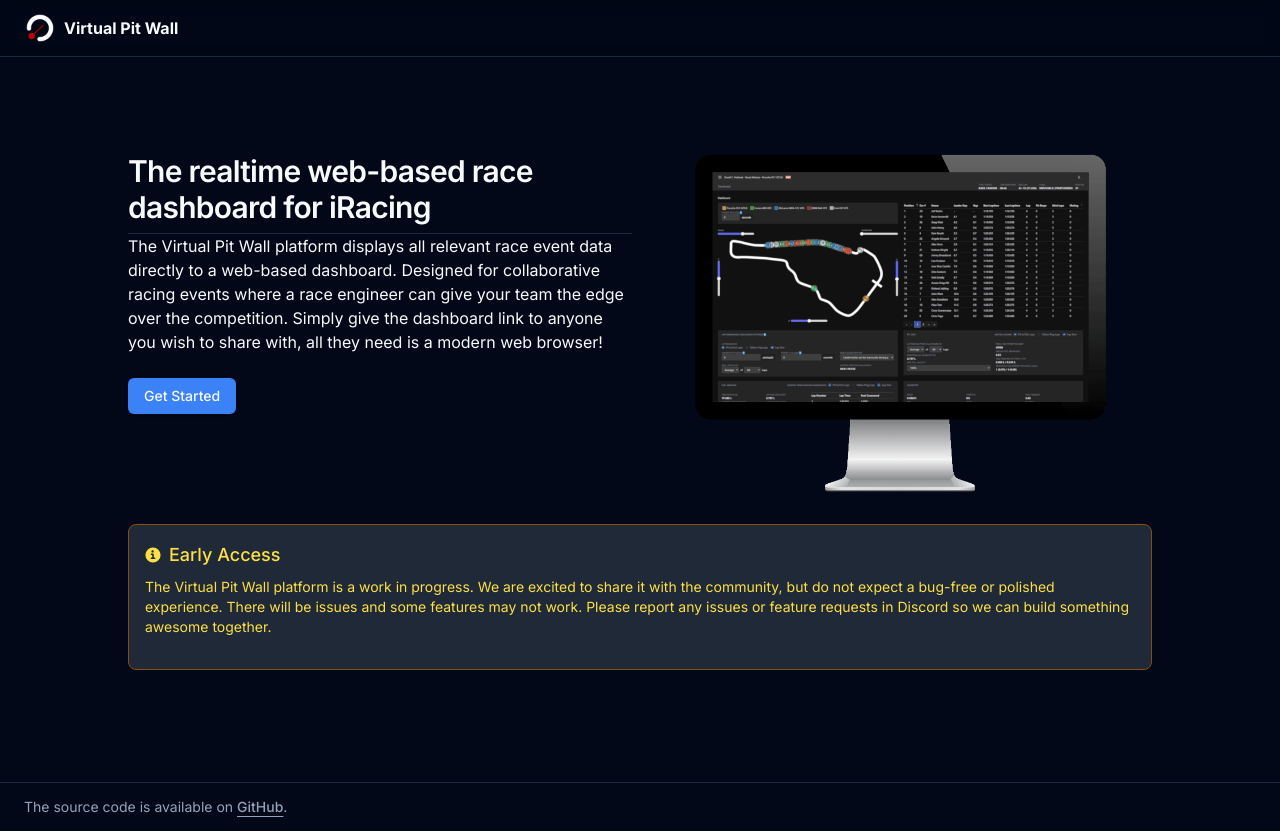
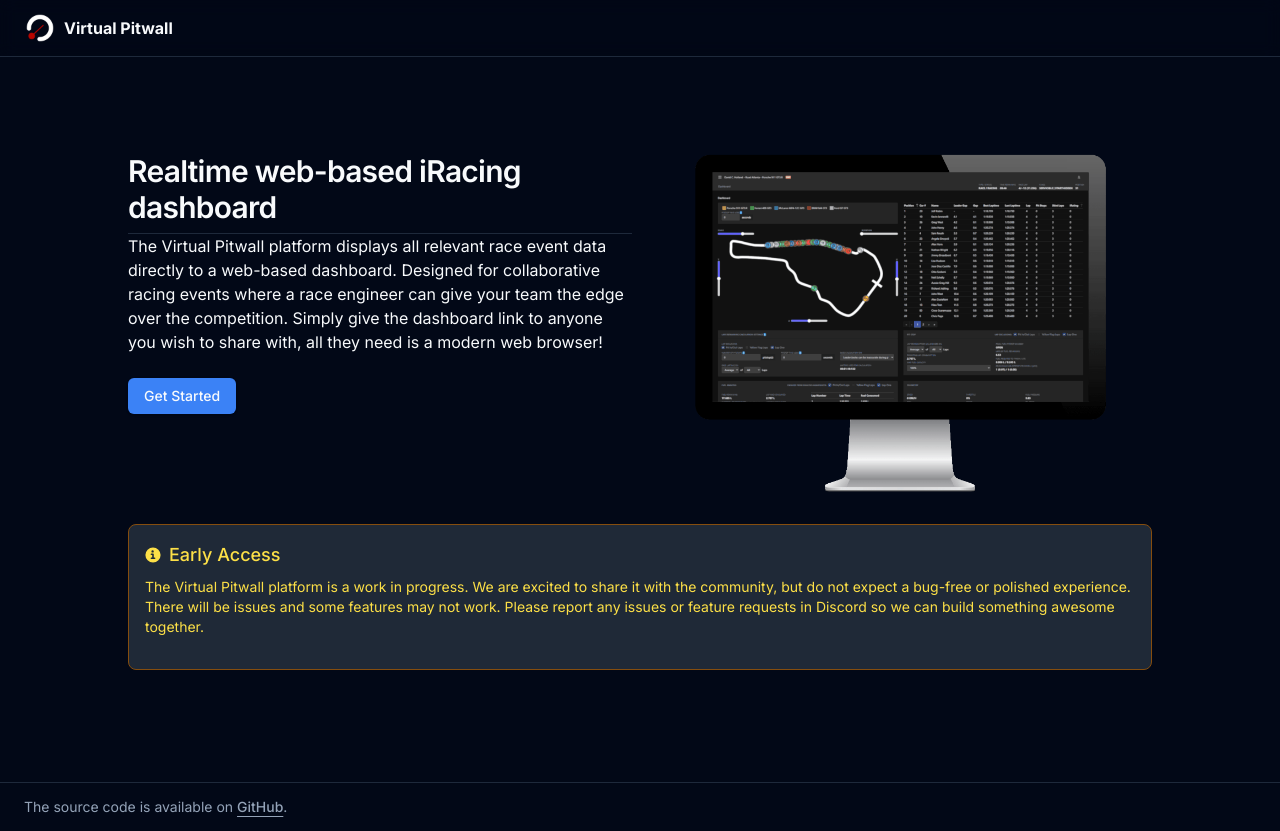
Before and after one commit to kart7990/virtualpitwall, a Next.js app: page / in a window 1280 px wide. Built offline with nearby package versions, Linux system fonts and the light colour scheme.

Commit message:
Switch to Pitwall as project name (#22)

```diff
--- a/src/app/layout.tsx
+++ b/src/app/layout.tsx
@@ -6,6 +6,7 @@
 import '../../node_modules/react-grid-layout/css/styles.css'
 import '../../node_modules/react-resizable/css/styles.css'
 import { ThemeProvider } from "@/app/theme-provider"
+import { siteConfig } from '@/config/site'
 
 export const fontSans = FontSans({
   subsets: ["latin"],
@@ -13,8 +14,8 @@
 })
 
 export const metadata: Metadata = {
-  title: 'Virtual Pit Wall',
-  description: 'The Virtual Pit Wall platform, displays all relevant iRacing event data on a web-based dashboard.',
+  title: siteConfig.name,
+  description: siteConfig.description,
 }
 
 export default function RootLayout({
--- a/src/app/page.tsx
+++ b/src/app/page.tsx
@@ -3,6 +3,7 @@
 import { SiteFooter } from '@/components/core/site-footer'
 import { Button } from '@/components/core/ui/button'
 import Link from 'next/link'
+import { siteConfig } from '@/config/site'
 
 export default function Home() {
 
@@ -14,10 +15,10 @@
           <div className="grid grid-cols-2 gap-4 max-w-screen-lg">
             <div className="">
               <h2 className="scroll-m-20 border-b pb-2 text-3xl font-semibold tracking-tight first:mt-0">
-                The realtime web-based race dashboard for iRacing
+                {siteConfig.descriptionShort}
               </h2>
               <p>
-                The Virtual Pit Wall platform displays all relevant race event data directly to a web-based dashboard.
+                The Virtual Pitwall platform displays all relevant race event data directly to a web-based dashboard.
                 Designed for collaborative racing events where a race engineer can give your team the edge over the competition.
                 Simply give the dashboard link to anyone you wish to share with, all they need is a modern web browser!
               </p>
@@ -38,7 +39,7 @@
                   <h3 className="text-lg font-medium">Early Access</h3>
                 </div>
                 <div className="mt-2 mb-4 text-sm">
-                  The Virtual Pit Wall platform is a work in progress. We are excited to share it with the community, but do not expect a bug-free or polished experience.
+                  The Virtual Pitwall platform is a work in progress. We are excited to share it with the community, but do not expect a bug-free or polished experience.
                   There will be issues and some features may not work. Please report any issues or feature requests in Discord so we can build something awesome together.
                 </div>
               </div>
--- a/src/app/pitwall/home/page.tsx
+++ b/src/app/pitwall/home/page.tsx
@@ -2,6 +2,7 @@
 import axios from 'axios'
 import { API_V1_URL } from "@/config/urls"
 import { Button } from "@/components/core/ui/button"
+import { siteConfig } from '@/config/site'
 
 export default function Home() {
     const authenticatedPing = async () => {
@@ -10,7 +11,7 @@
 
     return (
         <div>
-            <h2>Pit Wall Home</h2>
+            <h2>{siteConfig.name} - Home</h2>
             <Button onClick={() => authenticatedPing()}>Authenticated Ping</Button>
         </div>
     )
--- a/src/config/site.ts
+++ b/src/config/site.ts
@@ -2,11 +2,11 @@
 
 
 export const siteConfig = {
-  name: "Virtual Pit Wall",
+  name: "Virtual Pitwall",
   url: BASE_URL,
   ogImage: BASE_URL + "/logo.png",
-  description:
-    "Virtual Pit Wall - Realtime web-based race dashboard for iRacing",
+  descriptionShort: "Realtime web-based iRacing dashboard",
+  description: "Virtual Pitwall - Realtime web-based iRacing dashboard",
   links: {
     github: "https://github.com/kart7990/virtualpitwall",
     client: API_BASE_URL + "/app/setup.exe"
```
Also changed, not shown: .devcontainer/devcontainer.json, 1 other file (tests, documents, lock files or other folders).
